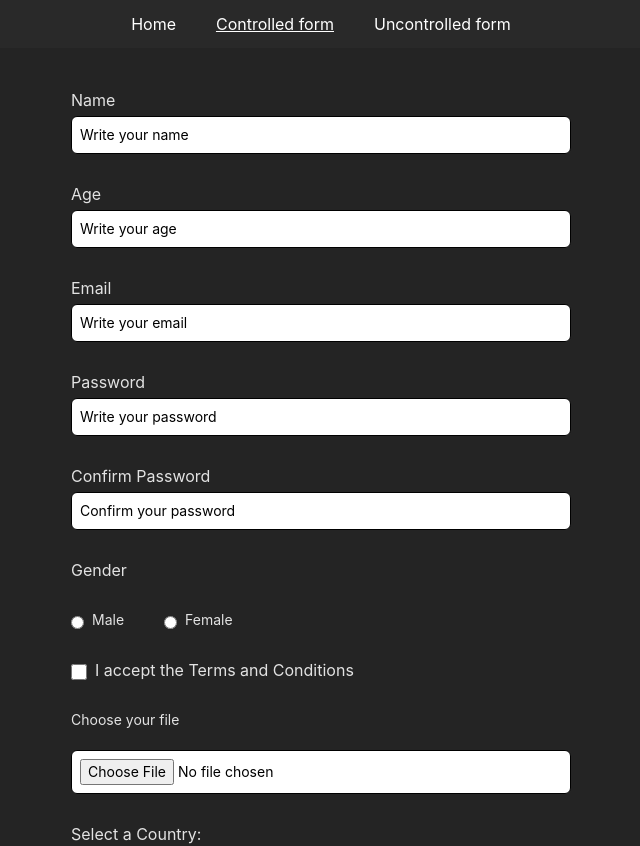
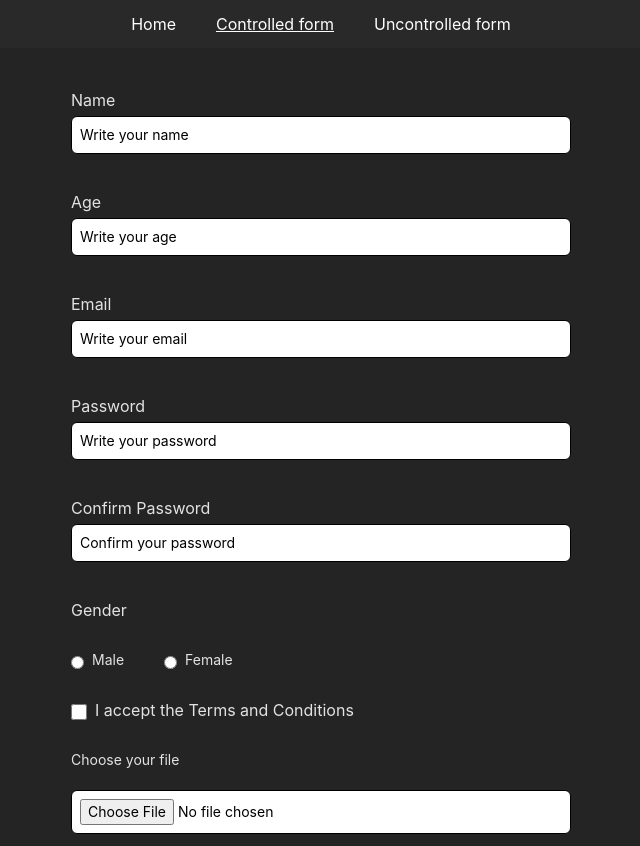
Before and after one commit to tarasovcad/react-rs-2024, a React (Vite) app: page /controlled in a window 1280 px wide. Shown: the top 846 px of the page, without its empty margins (319-959 px from the left). Built offline with nearby package versions, Linux system fonts and the light colour scheme.

Commit message:
feat: add yup validation to inputforms at controlledpage

```diff
--- a/src/components/ControlledPage.tsx
+++ b/src/components/ControlledPage.tsx
@@ -1,19 +1,45 @@
 import {ChangeEvent, useState} from "react";
 import {InputField} from "./InputField";
 import {countries} from "../data/countries";
+import {useForm, Controller} from "react-hook-form";
+import {yupResolver} from "@hookform/resolvers/yup";
+import {schema} from "../lib/yup-schema";
 
-interface FieldData {
+interface FieldType {
+  name: keyof FormData;
   label: string;
   type: string;
   placeholder: string;
 }
 
-const fields: FieldData[] = [
-  {label: "Name", type: "text", placeholder: "Write your name"},
-  {label: "Age", type: "number", placeholder: "Write your age"},
-  {label: "Email", type: "email", placeholder: "Write your email"},
-  {label: "Password", type: "password", placeholder: "Write your password"},
+interface FormData {
+  name: string;
+  age: number;
+  email: string;
+  password: string;
+  confirmPassword: string;
+  gender: string;
+  terms: boolean;
+  country: string;
+}
+
+const fields: FieldType[] = [
+  {name: "name", label: "Name", type: "text", placeholder: "Write your name"},
+  {name: "age", label: "Age", type: "number", placeholder: "Write your age"},
   {
+    name: "email",
+    label: "Email",
+    type: "email",
+    placeholder: "Write your email",
+  },
+  {
+    name: "password",
+    label: "Password",
+    type: "password",
+    placeholder: "Write your password",
+  },
+  {
+    name: "confirmPassword",
     label: "Confirm Password",
     type: "password",
     placeholder: "Confirm your password",
@@ -21,6 +47,20 @@ const fields: FieldData[] = [
 ];
 
 const ControlledPage = () => {
+  const {
+    control,
+    handleSubmit,
+    formState: {errors},
+  } = useForm<FormData>({
+    resolver: yupResolver<FormData>(schema),
+    mode: "all",
+    reValidateMode: "onChange",
+  });
+
+  const onSubmit = (data: FormData) => {
+    console.log(data);
+  };
+
   const [selectedCountry, setSelectedCountry] = useState("");
 
   const handleChange = (event: ChangeEvent<HTMLInputElement>) => {
@@ -28,9 +68,36 @@ const ControlledPage = () => {
   };
 
   return (
-    <div className="max-w-[500px] mx-auto flex flex-col gap-7 text-start">
+    <form
+      className="max-w-[500px] mx-auto flex flex-col gap-7 text-start"
+      onSubmit={handleSubmit(onSubmit)}>
       {fields.map((field, index) => (
-        <InputField key={index} {...field} />
+        <Controller
+          key={index}
+          name={field.name as keyof FormData}
+          control={control}
+          render={({field: {onChange, value, onBlur}}) => (
+            <>
+              <div>
+                <InputField
+                  label={field.label}
+                  type={field.type}
+                  placeholder={field.placeholder}
+                  value={value}
+                  onChange={onChange}
+                  onBlur={onBlur}
+                />
+                <div className="h-1">
+                  {errors[field.name as keyof FormData] && (
+                    <p className="text-red-500 text-xs">
+                      {errors[field.name as keyof FormData]?.message}
+                    </p>
+                  )}
+                </div>
+              </div>
+            </>
+          )}
+        />
       ))}
       <label className="text-start">Gender</label>
       <div className="flex justify-center gap-10 items-center self-start">
@@ -92,7 +159,7 @@ const ControlledPage = () => {
       <button className="bg-green-500 text-black p-2 w-fit self-center px-7 rounded-lg hover:bg-green-400 transition-all duration-300 ease-in-out">
         Submit
       </button>
-    </div>
+    </form>
   );
 };
 
--- a/src/components/InputField.tsx
+++ b/src/components/InputField.tsx
@@ -2,15 +2,28 @@ interface InputFieldProps {
   label: string;
   type: string;
   placeholder: string;
+  value: string | number | boolean;
+  onChange: (event: React.ChangeEvent<HTMLInputElement>) => void;
+  onBlur: (event: React.FocusEvent<HTMLInputElement>) => void;
 }
 
-export const InputField = ({label, type, placeholder}: InputFieldProps) => (
+export const InputField = ({
+  label,
+  type,
+  placeholder,
+  value,
+  onChange,
+  onBlur,
+}: InputFieldProps) => (
   <div>
     <label className="text-start">{label}</label>
     <input
       type={type}
-      className="text-sm bg-white w-full border border-black rounded-md mt-1 p-2 placeholder:text-black text-black"
+      className="text-sm mb-1 bg-white w-full border border-black rounded-md mt-1 p-2 placeholder:text-black text-black"
       placeholder={placeholder}
+      value={value as string | number}
+      onChange={onChange}
+      onBlur={onBlur}
     />
   </div>
 );
--- /dev/null
+++ b/src/lib/yup-schema.ts
@@ -0,0 +1,36 @@
+import * as yup from "yup";
+export const schema = yup.object().shape({
+  name: yup
+    .string()
+    .matches(/^[A-Z]/, "Name must start with an uppercase letter")
+    .min(3, "Name must be at least 3 characters")
+    .required("Name is required"),
+  age: yup
+    .number()
+    .transform((value, originalValue) => {
+      return originalValue.trim() === "" ? undefined : value;
+    })
+    .positive("Age must be a positive number")
+    .integer("Age must be an integer")
+    .required("Age is required"),
+  email: yup.string().email("Invalid email").required("Email is required"),
+  password: yup
+    .string()
+    .min(6, "Password must be at least 6 characters")
+    .required("Password is required"),
+  confirmPassword: yup
+    .string()
+    .oneOf([yup.ref("password")], "Passwords must match")
+    .required("Confirm Password is required"),
+
+  gender: yup
+    .string()
+    .oneOf(["male", "female", "other"], "Please select a valid gender")
+    .required("Gender is required"),
+
+  terms: yup
+    .boolean()
+    .oneOf([true], "You must accept the terms and conditions")
+    .required("You must accept the terms and conditions"),
+  country: yup.string().required("Country is required"),
+});
```
